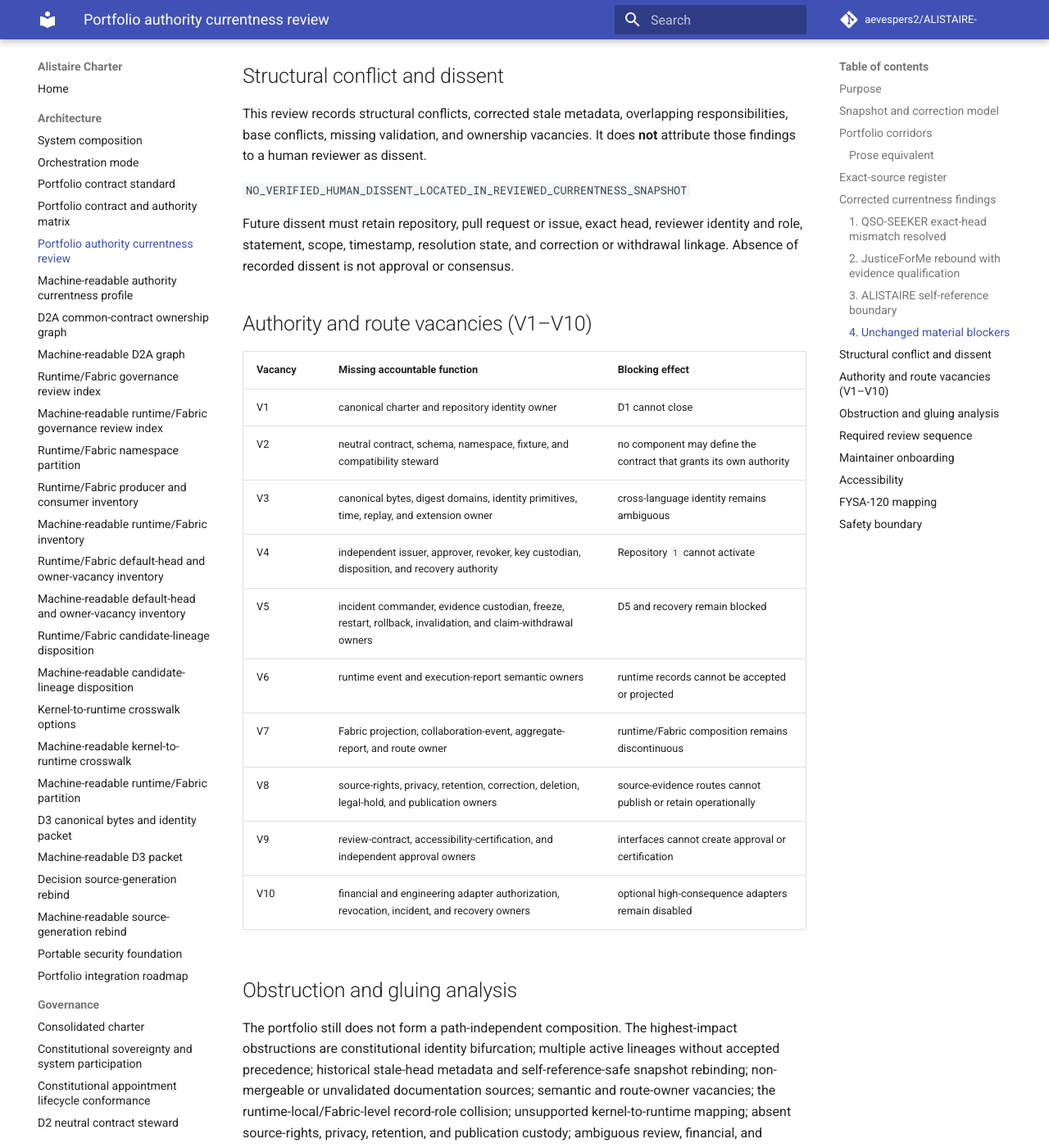
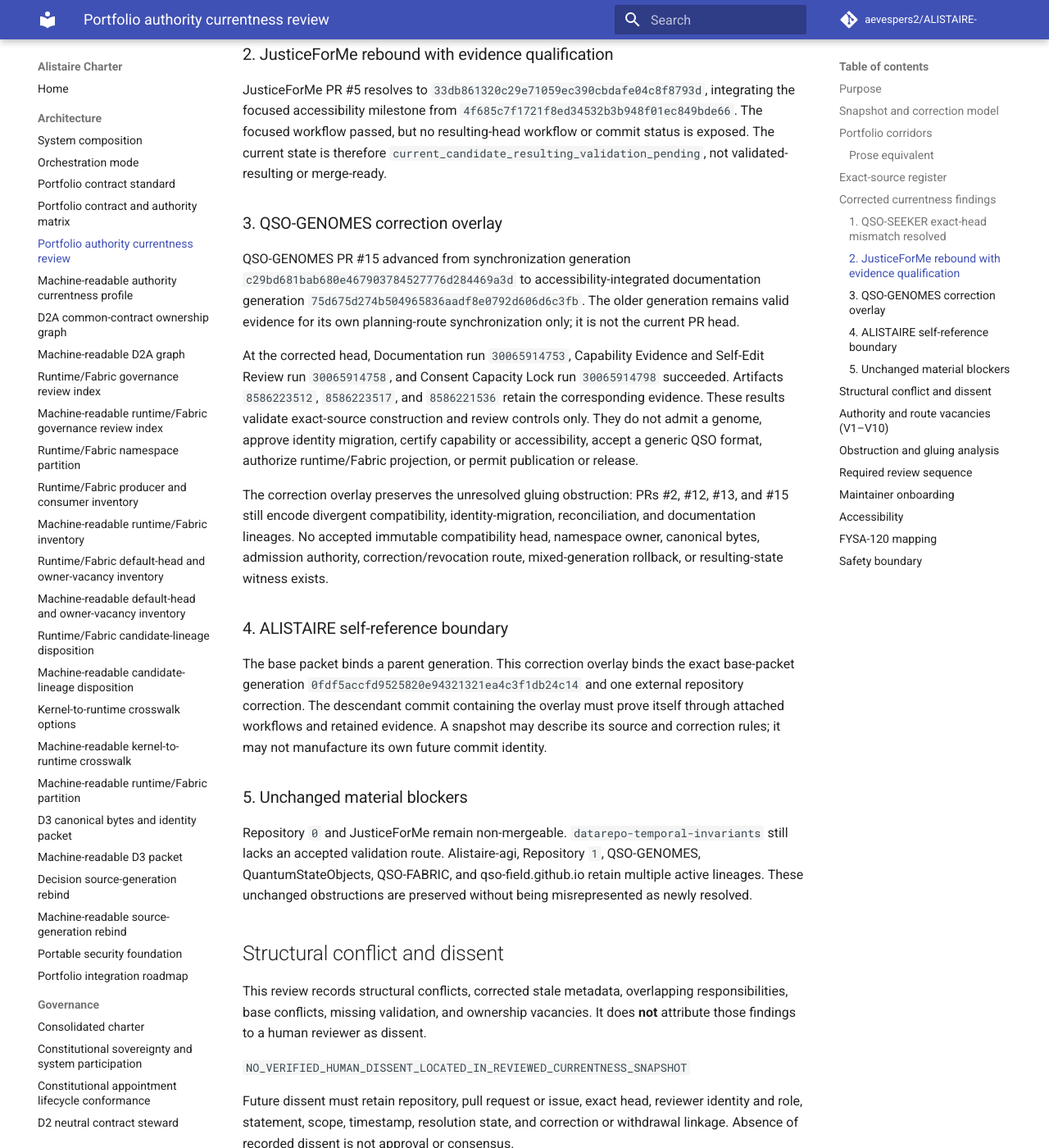
Before and after one commit to aevespers2/ALISTAIRE-, an MkDocs documentation site: the page built from docs/portfolio-authority-currentness-review.md, in a window 1280 px wide and 1400 px high, scrolled down 4286 px. Shown: the whole window at 82% size. Built offline with MkDocs 1.6.1 and Material for MkDocs 9.7.7, drawn with Linux system fonts in a browser that asks for light colours; comment, search, counter and statistics services are not loaded; some of the changed text lies outside the part shown.

Commit message:
docs: rebind QSO-GENOMES exact currentness

```diff
--- a/docs/portfolio-authority-currentness-review.md
+++ b/docs/portfolio-authority-currentness-review.md
@@ -8,17 +8,18 @@
 
 This packet reconciles the A.L.I.S.T.A.I.R.E. portfolio against exact repository and pull-request identities while preserving correction history, non-authorizing evidence, ownership vacancies, and rollback. It reviews all nineteen owned repositories without appointing an owner, accepting a contract, activating a runtime, publishing Pages, issuing a capability, approving a payment, releasing software, or deploying infrastructure.
 
-The machine-readable companion is [`portfolio-authority-currentness-v1.json`](portfolio-authority-currentness-v1.json).
+The machine-readable packet consists of the immutable base profile [`portfolio-authority-currentness-v1.json`](portfolio-authority-currentness-v1.json) and the bounded correction overlay [`portfolio-authority-currentness-correction-v2.json`](portfolio-authority-currentness-correction-v2.json). The overlay changes only the QSO-GENOMES exact-source tuple and preserves the earlier generation as historical evidence.
 
 ## Snapshot and correction model
 
-The packet uses a self-reference-safe snapshot model. Its exact ALISTAIRE source generation is `39357f4d4df76bf969e08dc8c2c3212766345bce`, the parent from which this focused correction branch was created. The descendant commit that contains this packet must be validated independently and recorded in pull-request evidence; the packet does not claim its own unknown future SHA.
+The packet uses a self-reference-safe snapshot model. Its exact ALISTAIRE source generation is `39357f4d4df76bf969e08dc8c2c3212766345bce`, the parent from which the focused currentness correction lineage began. The descendant commit that contains this packet must be validated independently and recorded in pull-request evidence; the packet does not claim its own unknown future SHA.
 
 Changed tuples are corrected rather than silently overwritten:
 
-1. QSO-SEEKER's historical metadata/body mismatch is preserved in `correction_history`, while the current body and actual head now agree.
+1. QSO-SEEKER's historical metadata/body mismatch is preserved in `correction_history`, while the current body and actual head agree.
 2. JusticeForMe is rebound to its accessibility-integrated candidate, while resulting-head workflow evidence remains explicitly pending.
-3. ALISTAIRE is represented as a snapshot parent generation rather than a self-current descendant.
+3. QSO-GENOMES is rebound from planning synchronization head `c29bd681bab680e467903784527776d284469a3d` to accessibility-integrated documentation head `75d675d274b504965836aadf8e0792d606d6c3fb`; both generations remain attributable.
+4. ALISTAIRE is represented as a snapshot parent generation rather than a self-current descendant.
 
 ## Portfolio corridors
 
@@ -53,7 +54,7 @@
 | `aevespers2/1` | PR #2 `47b58fa49c8dda7f44234dab68f78673bb02d269` | multiple active lineages | D4 authority and custody decision required |
 | `aevespers2/JusticeForMe` | PR #5 `33db861320c29e71059ec390cbdafe04c8f8793d` | conflicting; resulting validation pending | reconcile `main`; preserve accessibility evidence; decide role and certification ownership |
 | `aevespers2/Misc` | PR #2 `5e4229641faac822868673127d305554a269d28a` | current mergeable draft | select promotion, consolidation, or retirement |
-| `aevespers2/QSO-GENOMES` | PR #15 `c29bd681bab680e467903784527776d284469a3d` | multiple active lineages | reconcile PRs #2, #12, #13, and #15 |
+| `aevespers2/QSO-GENOMES` | PR #15 `75d675d274b504965836aadf8e0792d606d6c3fb` | multiple active lineages; corrected current documentation candidate | preserve superseded `c29bd681bab680e467903784527776d284469a3d`; reconcile PRs #2, #12, #13, and #15 |
 | `aevespers2/qsio-kernel` | PR #1 `980e981952fd1c2c7c5b4a30b8e30664dcc6f6bc` | current mergeable draft | preserve unsupported kernel/runtime route |
 | `aevespers2/QuantumStateObjects` | PR #12 `cc9b9c7b06a1a48bbc052b8d6bacd11782285288` | multiple active lineages | reconcile PRs #7, #10, and #12; resolve Fabric collision |
 | `aevespers2/QSO-FABRIC` | PR #20 `40434e3e2694d0bd772289264061e4de34d899ee` | multiple active lineages | reconcile PRs #20, #21, and #23 before interface selection |
@@ -77,13 +78,21 @@
 
 ### 2. JusticeForMe rebound with evidence qualification
 
-JusticeForMe PR #5 now resolves to `33db861320c29e71059ec390cbdafe04c8f8793d`, integrating the focused accessibility milestone from `4f685c7f1721f8ed34532b3b948f01ec849bde66`. The focused workflow passed, but no resulting-head workflow or commit status is exposed. The current state is therefore `current_candidate_resulting_validation_pending`, not validated-resulting or merge-ready.
+JusticeForMe PR #5 resolves to `33db861320c29e71059ec390cbdafe04c8f8793d`, integrating the focused accessibility milestone from `4f685c7f1721f8ed34532b3b948f01ec849bde66`. The focused workflow passed, but no resulting-head workflow or commit status is exposed. The current state is therefore `current_candidate_resulting_validation_pending`, not validated-resulting or merge-ready.
 
-### 3. ALISTAIRE self-reference boundary
+### 3. QSO-GENOMES correction overlay
 
-The prior packet treated an earlier candidate generation as current. This corrected packet binds its exact parent generation and requires the descendant commit to prove itself through attached workflows and retained evidence. A snapshot may describe its source and correction rules; it may not manufacture its own future commit identity.
+QSO-GENOMES PR #15 advanced from synchronization generation `c29bd681bab680e467903784527776d284469a3d` to accessibility-integrated documentation generation `75d675d274b504965836aadf8e0792d606d6c3fb`. The older generation remains valid evidence for its own planning-route synchronization only; it is not the current PR head.
 
-### 4. Unchanged material blockers
+At the corrected head, Documentation run `30065914753`, Capability Evidence and Self-Edit Review run `30065914758`, and Consent Capacity Lock run `30065914798` succeeded. Artifacts `8586223512`, `8586223517`, and `8586221536` retain the corresponding evidence. These results validate exact-source construction and review controls only. They do not admit a genome, approve identity migration, certify capability or accessibility, accept a generic QSO format, authorize runtime/Fabric projection, or permit publication or release.
+
+The correction overlay preserves the unresolved gluing obstruction: PRs #2, #12, #13, and #15 still encode divergent compatibility, identity-migration, reconciliation, and documentation lineages. No accepted immutable compatibility head, namespace owner, canonical bytes, admission authority, correction/revocation route, mixed-generation rollback, or resulting-state witness exists.
+
+### 4. ALISTAIRE self-reference boundary
+
+The base packet binds a parent generation. This correction overlay binds the exact base-packet generation `0fdf5accfd9525820e94321321ea4c3f1db24c14` and one external repository correction. The descendant commit containing the overlay must prove itself through attached workflows and retained evidence. A snapshot may describe its source and correction rules; it may not manufacture its own future commit identity.
+
+### 5. Unchanged material blockers
 
 Repository `0` and JusticeForMe remain non-mergeable. `datarepo-temporal-invariants` still lacks an accepted validation route. Alistaire-agi, Repository `1`, QSO-GENOMES, QuantumStateObjects, QSO-FABRIC, and qso-field.github.io retain multiple active lineages. These unchanged obstructions are preserved without being misrepresented as newly resolved.
 
@@ -112,9 +121,9 @@
 
 ## Obstruction and gluing analysis
 
-The portfolio still does not form a path-independent composition. The highest-impact obstructions are constitutional identity bifurcation; multiple active lineages without accepted precedence; historical stale-head metadata and self-reference-safe snapshot rebinding; non-mergeable or unvalidated documentation sources; semantic and route-owner vacancies; the runtime-local/Fabric-level record-role collision; unsupported kernel-to-runtime mapping; absent source-rights, privacy, retention, and publication custody; ambiguous review, financial, and engineering authorization; and incomplete correction, revocation, migration, rollback, and independently verified restoration.
+The portfolio still does not form a path-independent composition. The highest-impact obstructions are constitutional identity bifurcation; multiple active lineages without accepted precedence; correction-linked exact-head metadata and self-reference-safe snapshot composition; non-mergeable or unvalidated documentation sources; semantic and route-owner vacancies; the runtime-local/Fabric-level record-role collision; unsupported kernel-to-runtime mapping; absent source-rights, privacy, retention, and publication custody; ambiguous review, financial, and engineering authorization; and incomplete correction, revocation, migration, rollback, and independently verified restoration.
 
-In the portfolio's topological analogy, each repository is a local section and each accepted contract is an overlap map. The corrected tuples repair local source identity, but they do not supply missing overlap maps. Pairwise fixture agreement therefore cannot close a cycle or establish global authority.
+In the portfolio's topological analogy, each repository is a local section and each accepted contract is an overlap map. Correcting a source tuple repairs local identity but does not supply a missing overlap map. Pairwise fixture agreement, documentation, passing workflows, or correction overlays therefore cannot close a cycle or establish global authority.
 
 ## Required review sequence
 
@@ -128,7 +137,7 @@
 
 ## Maintainer onboarding
 
-A maintainer updating this packet should fetch the current default head and every materially active candidate; compare pull-request metadata with body-declared heads; preserve superseded tuples and workflow evidence; classify sibling lineages; record narrow responsibilities and explicit non-authorities; separate structural conflict from attributable dissent; update the JSON profile, guide, validator, hostile tests, planning references, and changelog together when the controlled status changes; and retain rollback to the prior exact packet generation.
+A maintainer updating this packet should fetch the current default head and every materially active candidate; compare pull-request metadata with body-declared heads; preserve superseded tuples and workflow evidence; use a bounded correction overlay when replacing an immutable base snapshot; classify sibling lineages; record narrow responsibilities and explicit non-authorities; separate structural conflict from attributable dissent; update the base profile or overlay, guide, validator, hostile tests, planning references, and changelog together when the controlled status changes; and retain rollback to the prior exact packet generation.
 
 ## Accessibility
 
@@ -146,13 +155,19 @@
 - CAT-040-A/B/D/E for lineage archaeology, migration risk, compatibility, and rollback;
 - CAT-054-B/D/E for least-privilege workflow controls, repair resilience, and retained assurance evidence.
 
-Established proposed subdivision:
+Established proposed subdivisions:
+
 **013-I — Cross-repository authority-currentness, conflict, dissent, and vacancy reconciliation**
 
-New non-authoritative refinement:
 **013-J — Correction-linked exact-source rebinding and self-reference-safe portfolio snapshots**
 
-Taxonomy membership and document validation do not establish competence, appointment, permission, ownership, acceptance, or authority.
+New non-authoritative refinement:
+
+**013-K — Correction-overlay composition for exact-source portfolio snapshots**
+
+This refinement covers applying a narrow, independently validated correction to an immutable portfolio snapshot while preserving the superseded tuple, evidence scope, unchanged obstructions, and rollback route.
+
+Taxonomy membership and document validation do not establish competence, appointment, permission, ownership, acceptance, certification, or authority.
 
 ## Safety boundary
 
```
